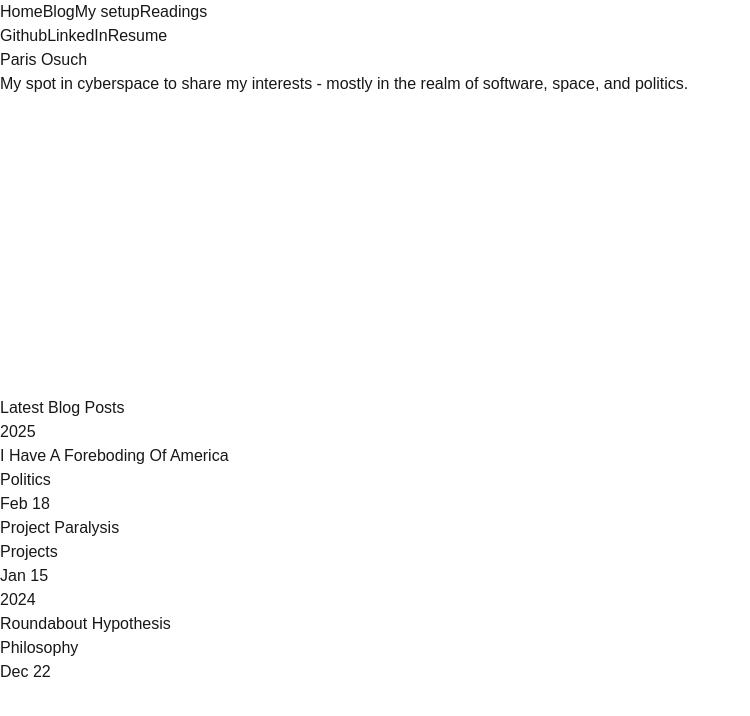
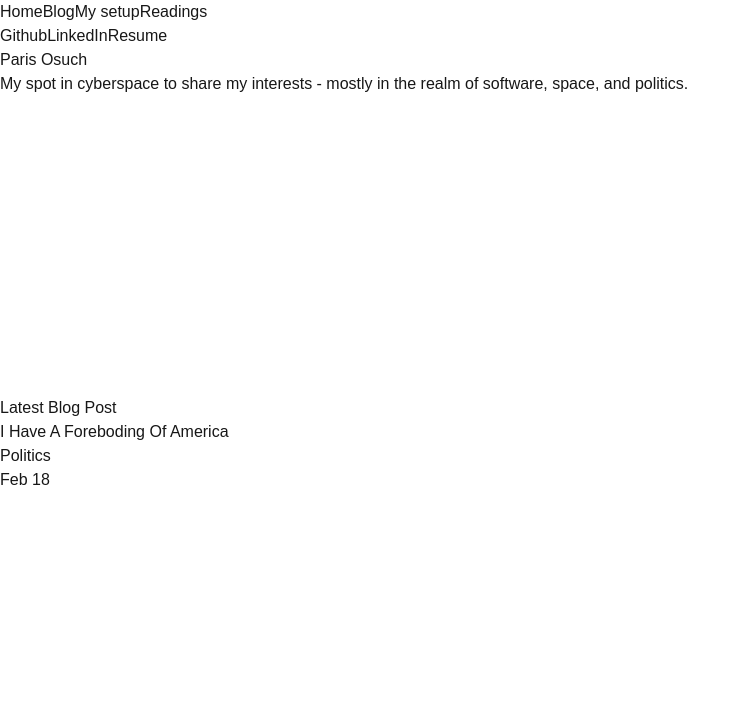
Before and after one commit to parisosuch-dev/cowboyinspace, a Next.js app: page / in a window 1280 px wide. Shown: the top 716 px of the page, without its empty margins (0-750 px from the left). Built offline with nearby package versions, Linux system fonts and the light colour scheme.

Commit message:
edit home page

```diff
--- a/app/page.tsx
+++ b/app/page.tsx
@@ -4,32 +4,7 @@ import { getLatestPosts } from "@/lib/post-meta";
 import Link from "next/link";
 
 export default function Home() {
-  const posts = getLatestPosts(5);
-
-  interface Post {
-    title: string;
-    subtitle: string;
-    slug: string;
-    topic: string;
-    date: Date;
-  }
-
-  interface GroupedPosts {
-    [year: string]: Post[];
-  }
-
-  const groupedPosts: GroupedPosts = {};
-
-  for (const post of posts) {
-    const year = post.date.getFullYear();
-    if (!groupedPosts[year]) {
-      groupedPosts[year] = [];
-    }
-    groupedPosts[year].push(post);
-  }
-  const years = Object.keys(groupedPosts).sort(
-    (a, b) => parseInt(b) - parseInt(a)
-  );
+  const post = getLatestPosts(1)[0];
 
   return (
     <div className="flex w-full flex-col justify-center items-center">
@@ -46,16 +21,11 @@ export default function Home() {
           <StarsBackground />
         </div>
         <div className="mt-2 sm:mt-8">
-          <h2 className="font-mono text-lg md:text-3xl">Latest Blog Posts</h2>
-          <div className="mt-2 space-y-8">
-            {years.map((year) => (
-              <div key={year} className="space-y-4">
-                <h3 className="text-base md:text-xl font-mono">{year}</h3>
-                {groupedPosts[year].map((post) => (
+          <h2 className="font-mono text-lg md:text-3xl">Latest Blog Post</h2>
           <Link
             key={post.title}
             href={`/blog/${post.slug}`}
-                    className="flex flex-col sm:flex-row w-full justify-between font-mono border-b group"
+            className="flex flex-col sm:flex-row w-full justify-between font-mono border-b group mt-2"
           >
             <p className="text-base md:text-2xl group-hover:text-black/50">
               {post.title}
@@ -70,10 +40,6 @@ export default function Home() {
               </p>
             </div>
           </Link>
-                ))}
-              </div>
-            ))}
-          </div>
         </div>
       </div>
     </div>
```
Lines whose indentation alone changed are shown as unchanged.
